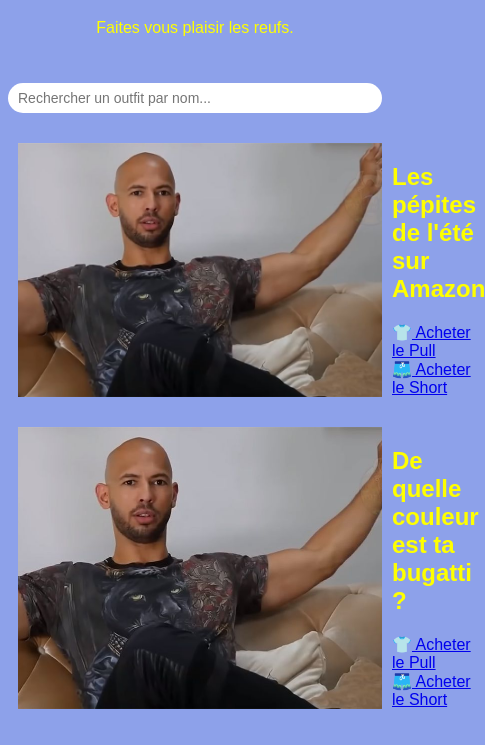
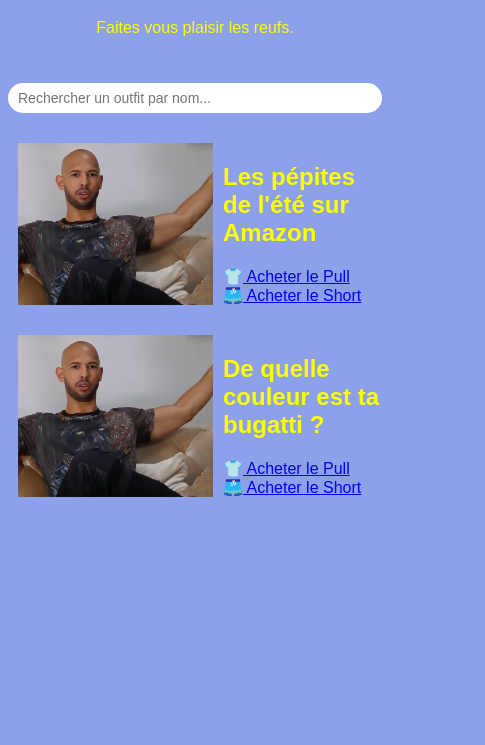
Before and after one commit to martinhodechile/tiktok, a plain HTML site: page index.html in a window 390 px wide. Shown: the part 99-844 px from the top of the page, 485 px wide, since content can reach past the window. Drawn offline with Linux system fonts and the light colour scheme.

Commit message:
Update styles.css

```diff
--- a/styles.css
+++ b/styles.css
@@ -40,7 +40,7 @@
     }
 
     .outfit img {
-        width: 100%;
+        width: 50vw;
         height: auto;
     }
 
```
